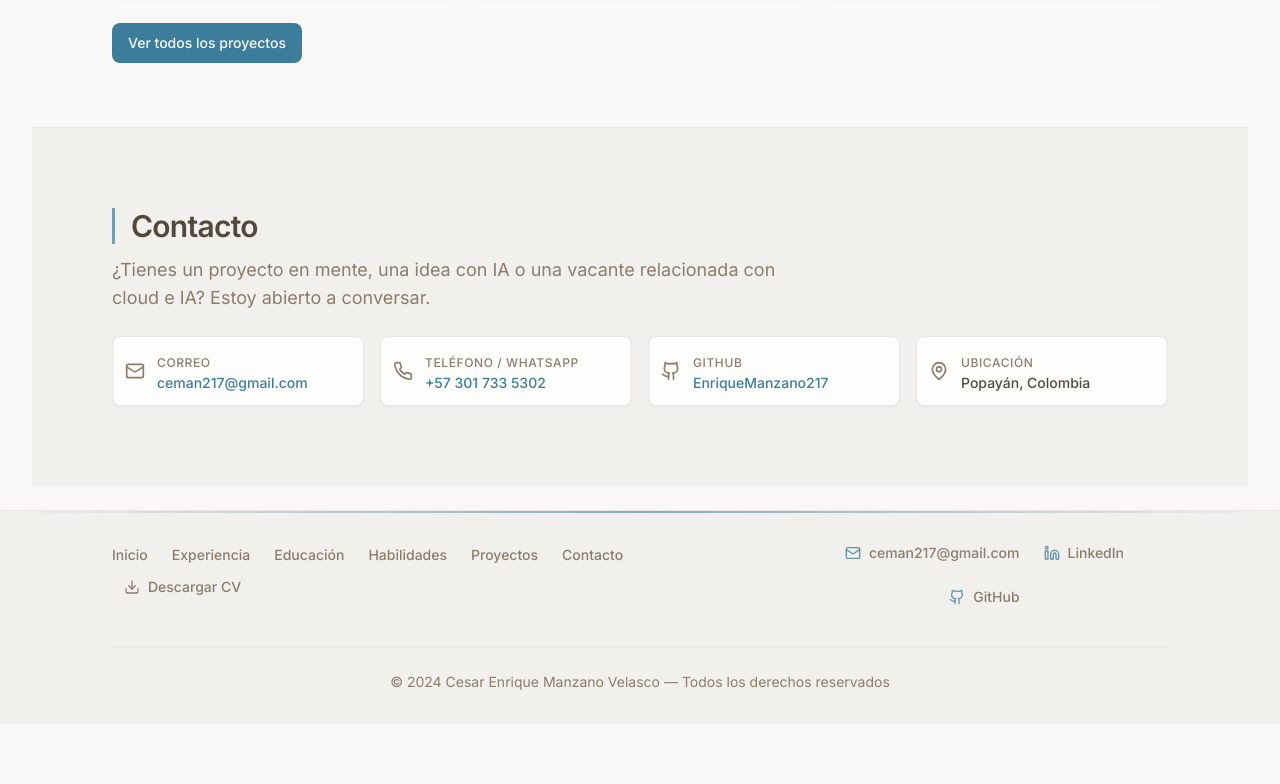
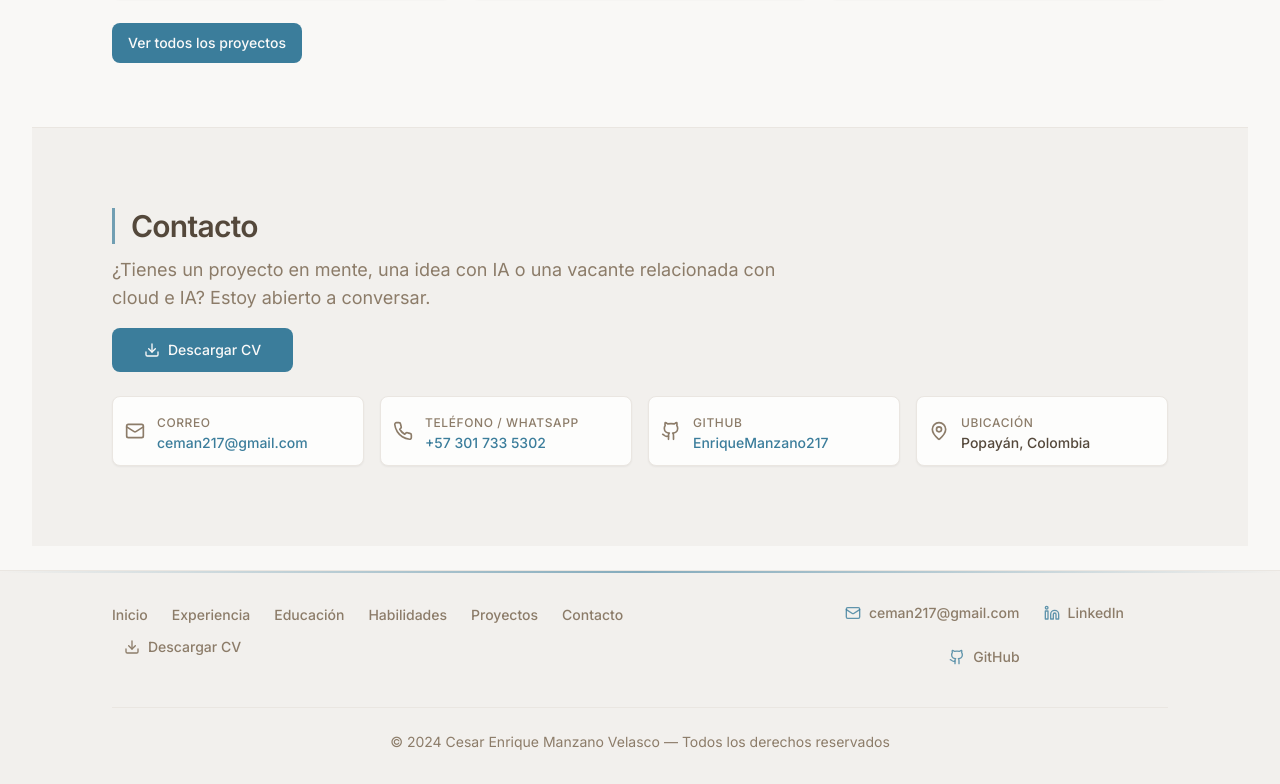
Before and after one commit to enriqueman/personalpage, a Next.js app: page / in a window 1280 px wide. Shown: the part 3006-3790 px from the top of the page. Before the commit the page ends 3730 px from the top, so only its background shows below. Built offline with nearby package versions, Linux system fonts and the light colour scheme.

Commit message:
[FEATURE]/Page

```diff
--- a/package.json
+++ b/package.json
@@ -22,6 +22,7 @@
     "@radix-ui/react-toast": "^1.2.1",
     "@tiptap/extension-underline": "^2.7.2",
     "class-variance-authority": "^0.7.0",
+    "jspdf": "^4.0.0",
     "lucide-react": "^0.462.0",
     "next": "15.0.3",
     "react": "19.0.0-rc-66855b96-20241106",
--- a/src/app/page.js
+++ b/src/app/page.js
@@ -19,6 +19,7 @@ import {
 import Link from "next/link"
 import { useLanguage } from "@/components/language-provider"
 import { useInView } from "@/hooks/useInView"
+import { DownloadCVButton } from "@/components/download-cv-button"
 
 export default function Home() {
   const { t } = useLanguage()
@@ -323,6 +324,9 @@ export default function Home() {
           <p className="mt-3 max-w-2xl text-base text-muted-foreground sm:text-lg">
             {t("home.contact.invitation")}
           </p>
+          <div className="mt-4">
+            <DownloadCVButton variant="default" size="lg" className="rounded-lg btn-interactive" showLabel={true} />
+          </div>
           <ul className="mt-6 grid gap-4 sm:grid-cols-2 lg:grid-cols-4" aria-label={t("home.contact.description")}>
             <li className="flex items-center gap-3 rounded-lg border border-border bg-card p-3 shadow-sm">
               <Mail className="h-5 w-5 shrink-0 text-muted-foreground" aria-hidden />
```
Also changed, not shown: 1 other file (tests, documents, lock files or other folders).
